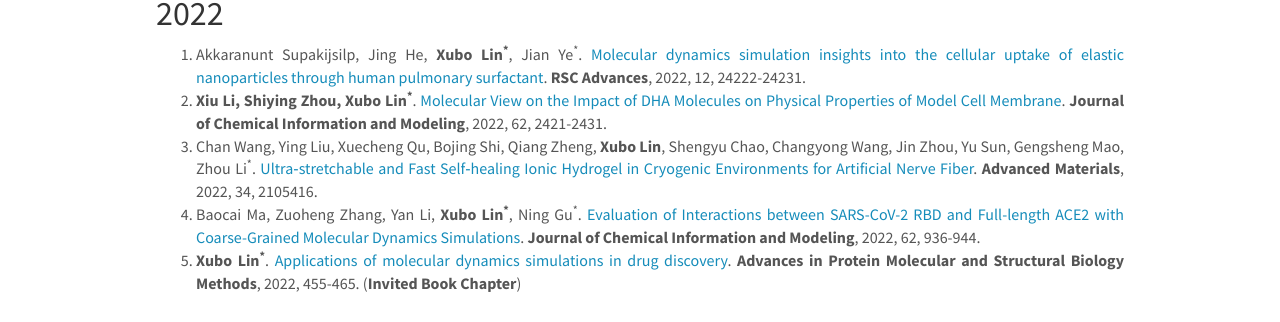
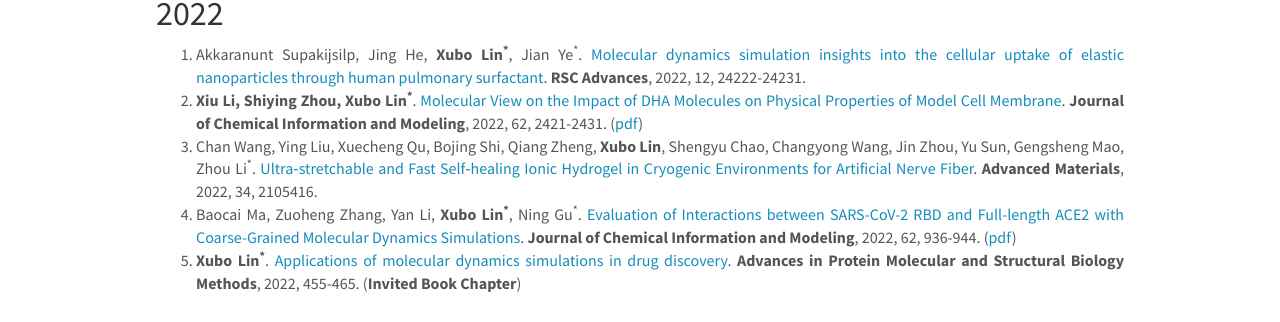
Before and after one commit to linxubo/linxubo.github.io, a Jekyll site: the page built from _pages/publications.md, in a window 1280 px wide and 900 px high. Shown: the part 380-702 px from the top of the window. Built offline with Jekyll 4.4.1, drawn with Linux system fonts in a browser that asks for light colours; nearby versions of some CDN libraries; a script that is not in the unit is left out.

Commit message:
Update publications.md

```diff
--- a/_pages/publications.md
+++ b/_pages/publications.md
@@ -16,9 +16,9 @@
 
 ## 2022
 1.	Akkaranunt Supakijsilp, Jing He, **Xubo Lin<sup>*</sup>**, Jian Ye<sup>*</sup>. [Molecular dynamics simulation insights into the cellular uptake of elastic nanoparticles through human pulmonary surfactant](https://pubs.rsc.org/en/content/articlehtml/2022/ra/d2ra03670c). **RSC Advances**, 2022, 12, 24222-24231.
-2.	**Xiu Li, Shiying Zhou, Xubo Lin<sup>*</sup>**. [Molecular View on the Impact of DHA Molecules on Physical Properties of Model Cell Membrane](https://pubs.acs.org/doi/full/10.1021/acs.jcim.2c00074). **Journal of Chemical Information and Modeling**, 2022, 62, 2421-2431.
+2.	**Xiu Li, Shiying Zhou, Xubo Lin<sup>*</sup>**. [Molecular View on the Impact of DHA Molecules on Physical Properties of Model Cell Membrane](https://pubs.acs.org/doi/full/10.1021/acs.jcim.2c00074). **Journal of Chemical Information and Modeling**, 2022, 62, 2421-2431. ([pdf]({{ site.baseurl }}/downloads/Papers/JCIM202205.pdf))
 3.	Chan Wang, Ying Liu, Xuecheng Qu, Bojing Shi, Qiang Zheng, **Xubo Lin**, Shengyu Chao, Changyong Wang, Jin Zhou, Yu Sun, Gengsheng Mao, Zhou Li<sup>*</sup>. [Ultra‐stretchable and Fast Self‐healing Ionic Hydrogel in Cryogenic Environments for Artificial Nerve Fiber](https://onlinelibrary.wiley.com/doi/abs/10.1002/adma.202105416). **Advanced Materials**, 2022, 34, 2105416.
-4.	Baocai Ma, Zuoheng Zhang, Yan Li, **Xubo Lin<sup>*</sup>**, Ning Gu<sup>*</sup>. [Evaluation of Interactions between SARS-CoV-2 RBD and Full-length ACE2 with Coarse-Grained Molecular Dynamics Simulations](https://pubs.acs.org/doi/abs/10.1021/acs.jcim.1c01306). **Journal of Chemical Information and Modeling**, 2022, 62, 936-944.
+4.	Baocai Ma, Zuoheng Zhang, Yan Li, **Xubo Lin<sup>*</sup>**, Ning Gu<sup>*</sup>. [Evaluation of Interactions between SARS-CoV-2 RBD and Full-length ACE2 with Coarse-Grained Molecular Dynamics Simulations](https://pubs.acs.org/doi/abs/10.1021/acs.jcim.1c01306). **Journal of Chemical Information and Modeling**, 2022, 62, 936-944. ([pdf]({{ site.baseurl }}/downloads/Papers/JCIM202202.pdf))
 5.	**Xubo Lin<sup>*</sup>**. [Applications of molecular dynamics simulations in drug discovery](https://www.sciencedirect.com/science/article/pii/B9780323902649000271). **Advances in Protein Molecular and Structural Biology Methods**, 2022, 455-465. (**Invited Book Chapter**)
 
 ## 2021
```
